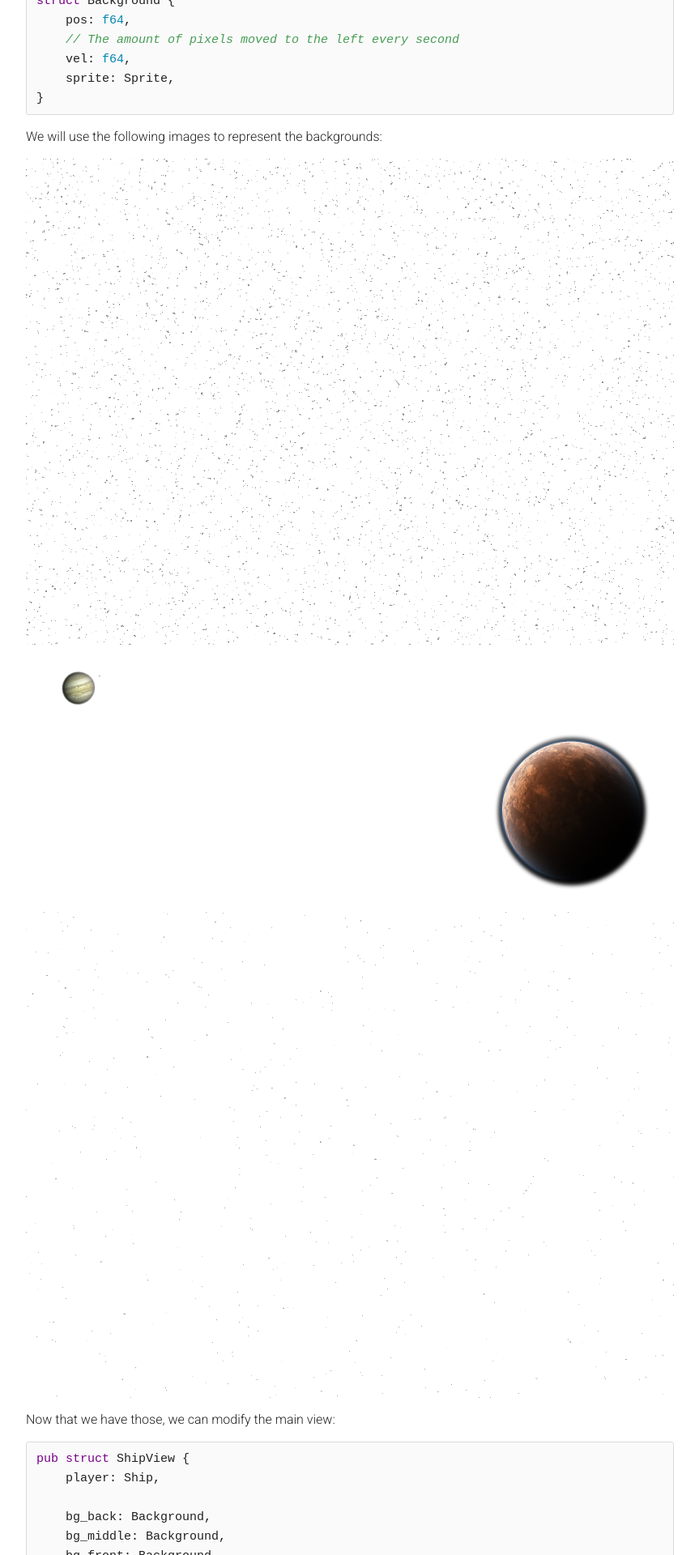
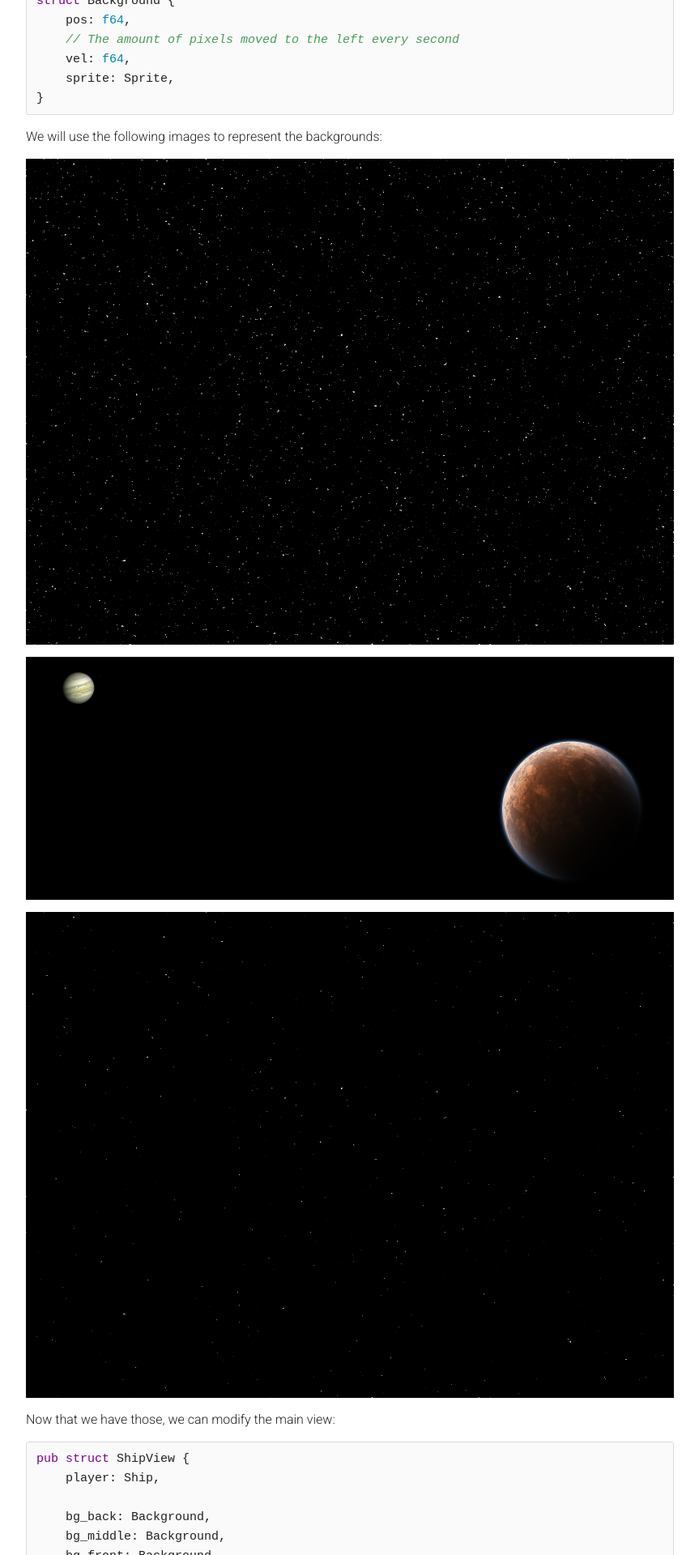
Before and after one commit to jadpole/jadpole.github.io, a Jekyll site: the page built from _posts/2015-10-26-arcaders-1-8.md, in a window 1280 px wide. Shown: the part 930-2850 px from the top of the page at 81% size, without its empty margins (208-1071 px from the left). Built offline with Jekyll 4.4.1, drawn with Linux system fonts in a browser that asks for light colours; Markdown is read by kramdown in place of the engine named in the settings.

Commit message:
ArcadeRS 1.8 added dark background

```diff
--- a/_posts/2015-10-26-arcaders-1-8.md
+++ b/_posts/2015-10-26-arcaders-1-8.md
@@ -52,11 +52,9 @@ struct Background {
 
 We will use the following images to represent the backgrounds:
 
-![Furthest background](/images/starBG.png)
-
-![Closest background](/images/starMG.png)
-
-![Foreground](/images/starFG.png)
+<p><img src="/images/starBG.png" alt="Furthest background" style="background:#000;" /></p>
+<p><img src="/images/starMG.png" alt="Closest background" style="background:#000;" /></p>
+<p><img src="/images/starFG.png" alt="Foreground" style="background:#000;" /></p>
 
 Now that we have those, we can modify the main view:
 
```
